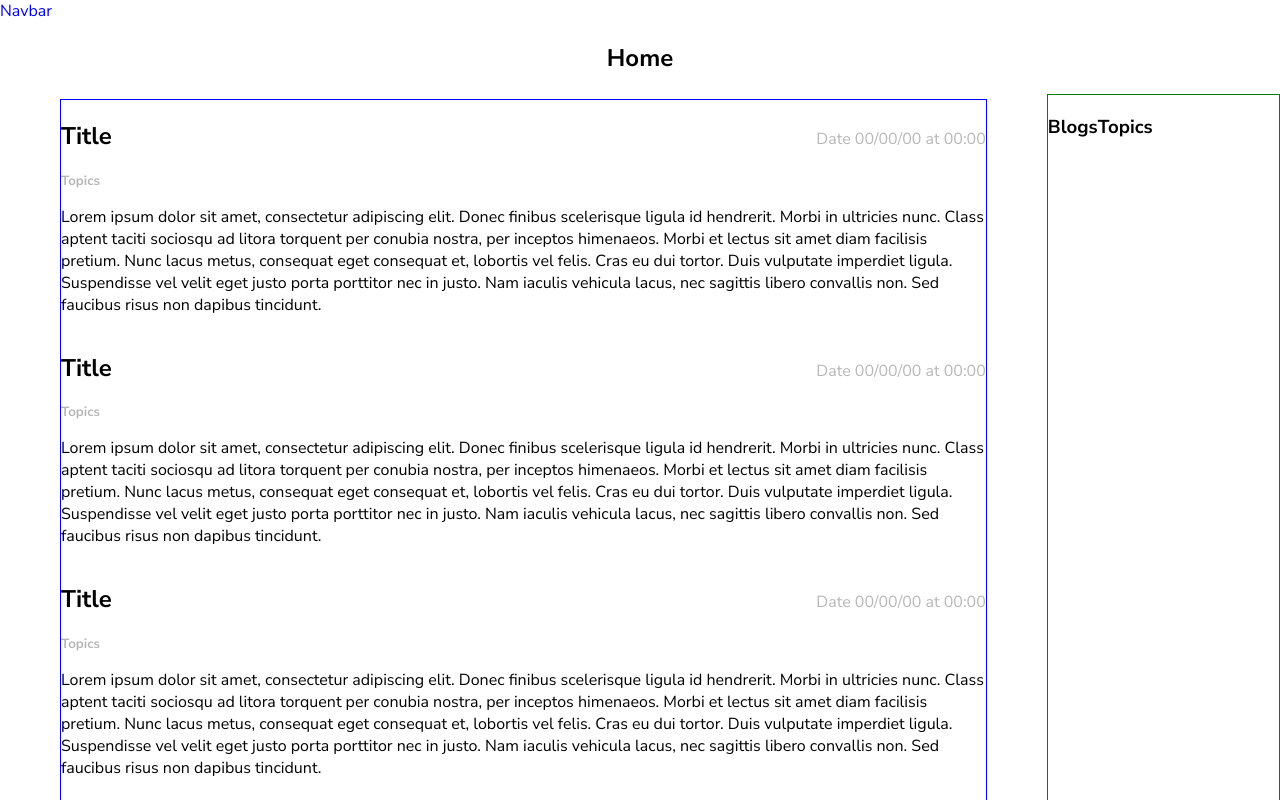
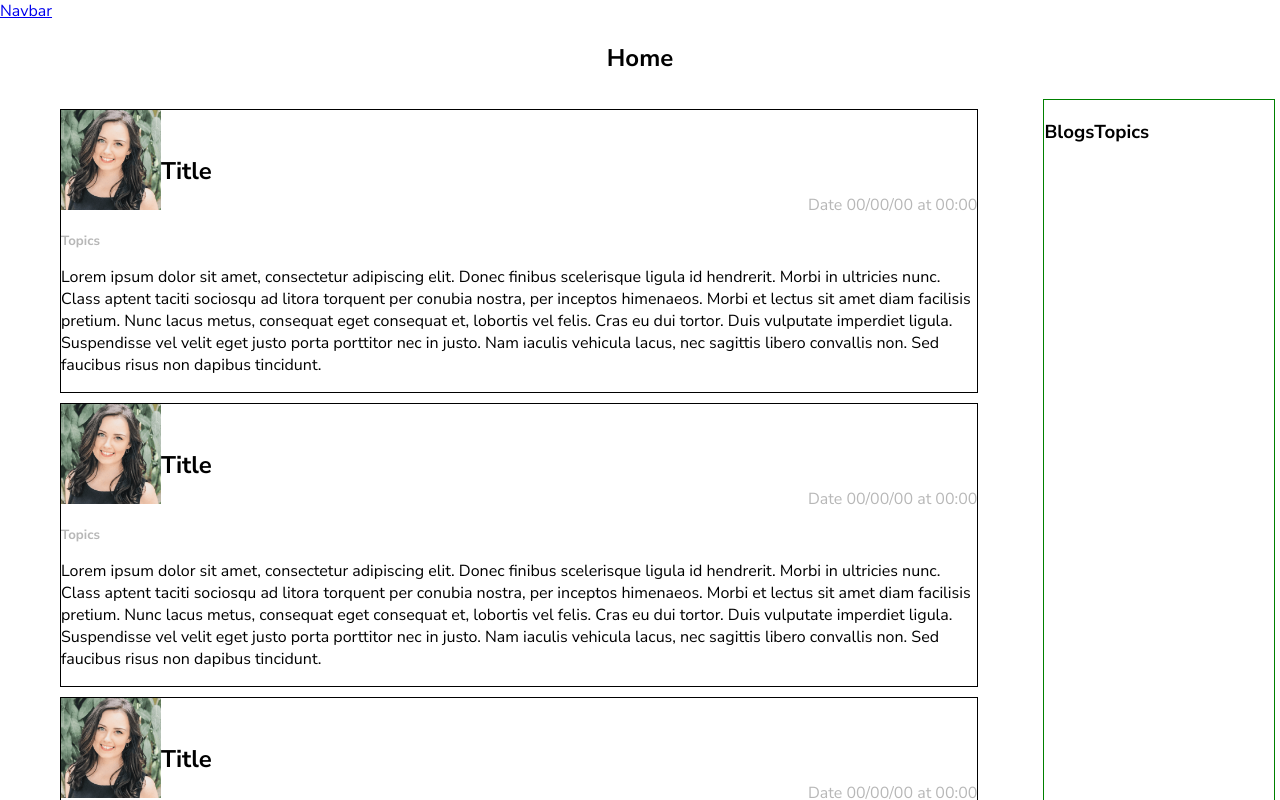
Before and after one commit to HugoDMiranda/Blog, a React (Create React App) app: page / in a window 1280 px wide. Shown: the top 800 px of the page. Built offline with nearby package versions, Linux system fonts and the light colour scheme.

Commit message:
component BlogsSections style update

```diff
--- a/src/components/BlogsSections.js
+++ b/src/components/BlogsSections.js
@@ -9,8 +9,14 @@ function BlogsSections() {
     <section className="sections">
       {Test.map((test) => {
         return (
+          <div className="section">
             <Link to="/Main">
               <div className="sections-info">
+                <img
+                  src="img/tes3.png"
+                  alt="user-img"
+                  className="sections-info-img"
+                />
                 <h2>Title</h2>
                 <p>Date 00/00/00 at 00:00</p>
               </div>
@@ -20,8 +26,8 @@ function BlogsSections() {
                   Lorem ipsum dolor sit amet, consectetur adipiscing elit. Donec
                   finibus scelerisque ligula id hendrerit. Morbi in ultricies
                   nunc. Class aptent taciti sociosqu ad litora torquent per
-                conubia nostra, per inceptos himenaeos. Morbi et lectus sit amet
-                diam facilisis pretium. Nunc lacus metus, consequat eget
+                  conubia nostra, per inceptos himenaeos. Morbi et lectus sit
+                  amet diam facilisis pretium. Nunc lacus metus, consequat eget
                   consequat et, lobortis vel felis. Cras eu dui tortor. Duis
                   vulputate imperdiet ligula. Suspendisse vel velit eget justo
                   porta porttitor nec in justo. Nam iaculis vehicula lacus, nec
@@ -30,6 +36,7 @@ function BlogsSections() {
                 </p>
               </div>
             </Link>
+          </div>
         );
       })}
     </section>
--- a/src/sass/components-styles/BlogsSections.css
+++ b/src/sass/components-styles/BlogsSections.css
@@ -1,27 +1,35 @@
-a {
+.sections {
+  flex: 4;
+  width: 100%;
+  margin: 5px 60px;
+}
+.sections .section {
+  border: 1px solid black;
+  margin: 10px 0px;
+}
+.sections a {
   text-decoration: none;
 }
-a:active {
+.sections a:active {
   color: black;
-}
-
-.sections {
-  flex: 4;
-  border: 1px solid blue;
-  width: 100%;
-  margin: 5px 60px;
 }
 .sections-info {
   display: flex;
   flex-direction: row;
-  justify-content: space-between;
+  width: 100%;
   align-items: baseline;
+}
+.sections-info-img {
+  width: 100px;
 }
 .sections-info h2 {
   color: black;
+  align-self: center;
 }
 .sections-info p {
   color: rgb(183, 183, 183);
+  width: 100%;
+  text-align: end;
 }
 .sections-sum {
   display: flex;
--- a/src/sass/components-styles/BlogsSections.scss
+++ b/src/sass/components-styles/BlogsSections.scss
@@ -1,28 +1,45 @@
-a {
-  text-decoration: none;
+// a {
+//   text-decoration: none;
 
-  &:active {
-    color: black;
-  }
-}
+//   &:active {
+//     color: black;
+//   }
+// }
 .sections {
   flex: 4;
-  border: 1px solid blue;
   width: 100%;
   margin: 5px 60px;
+
+  .section {
+    border: 1px solid black;
+    margin: 10px 0px;
+  }
+
+  a {
+    text-decoration: none;
+    &:active {
+      color: black;
+    }
+  }
 
   &-info {
     display: flex;
     flex-direction: row;
-    justify-content: space-between;
+    width: 100%;
     align-items: baseline;
 
+    &-img {
+      width: 100px;
+    }
     h2 {
       color: black;
+      align-self: center;
     }
 
     p {
       color: rgb(183, 183, 183);
+      width: 100%;
+      text-align: end;
     }
   }
 
--- a/src/sass/components-styles/BlogsTopics.css
+++ b/src/sass/components-styles/BlogsTopics.css
@@ -2,4 +2,5 @@
   flex: 1;
   border: 1px solid green;
   width: 100%;
+  margin: 5px;
 }/*# sourceMappingURL=BlogsTopics.css.map */
--- a/src/sass/components-styles/BlogsTopics.scss
+++ b/src/sass/components-styles/BlogsTopics.scss
@@ -2,4 +2,5 @@
   flex: 1;
   border: 1px solid green;
   width: 100%;
+  margin: 5px;
 }
```
Also changed, not shown: 2 other files (tests, documents, lock files or other folders). Lines whose indentation alone changed are shown as unchanged.
